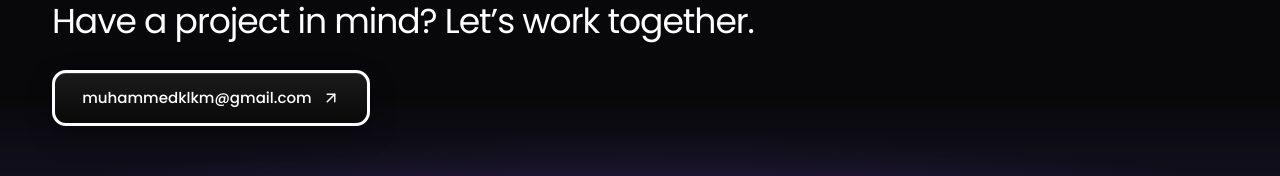
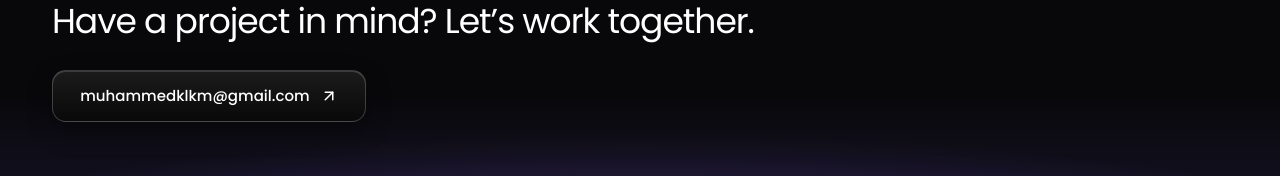
Before and after one commit to muhammedklk/muhammed, a React (Vite) app: page /contact in a window 1280 px wide. Shown: the part 952-1128 px from the top of the page. Built offline with nearby package versions, Linux system fonts and the light colour scheme; no server answers.

Commit message:
feat: add cta and footer styles

```diff
--- a/src/styles/cta.css
+++ b/src/styles/cta.css
@@ -256,7 +256,7 @@
   font-weight: 600;
   text-decoration: none;
   transition: all 0.28s cubic-bezier(0.16, 1, 0.3, 1);
-  border: 3px solid #ffffff;
+  border: 1.5px solid rgba(255, 255, 255, 0.2);
   box-shadow:
     0 10px 24px rgba(0, 0, 0, 0.28),
     inset 0 1px 0 rgba(255, 255, 255, 0.14);
@@ -265,6 +265,7 @@
 .cta-primary-btn:hover {
   background: linear-gradient(180deg, #272727 0%, #111111 100%);
   color: #ffffff;
+  border-color: rgba(255, 255, 255, 0.36);
   transform: translateY(-3px);
   box-shadow:
     0 14px 30px rgba(0, 0, 0, 0.38),
--- a/src/styles/footer.css
+++ b/src/styles/footer.css
@@ -64,7 +64,7 @@
   font-size: 0.94rem;
   font-weight: 500;
   text-decoration: none;
-  border: 3px solid #ffffff;
+  border: 1.5px solid rgba(255, 255, 255, 0.2);
   box-shadow:
     0 10px 26px rgba(0, 0, 0, 0.32),
     inset 0 1px 0 rgba(255, 255, 255, 0.14);
@@ -75,6 +75,7 @@
 .footer-glow-pill-btn:hover {
   background: linear-gradient(180deg, #272727 0%, #111111 100%);
   color: #ffffff;
+  border-color: rgba(255, 255, 255, 0.36);
   transform: translateY(-2px);
   box-shadow:
     0 14px 32px rgba(0, 0, 0, 0.42),
```
